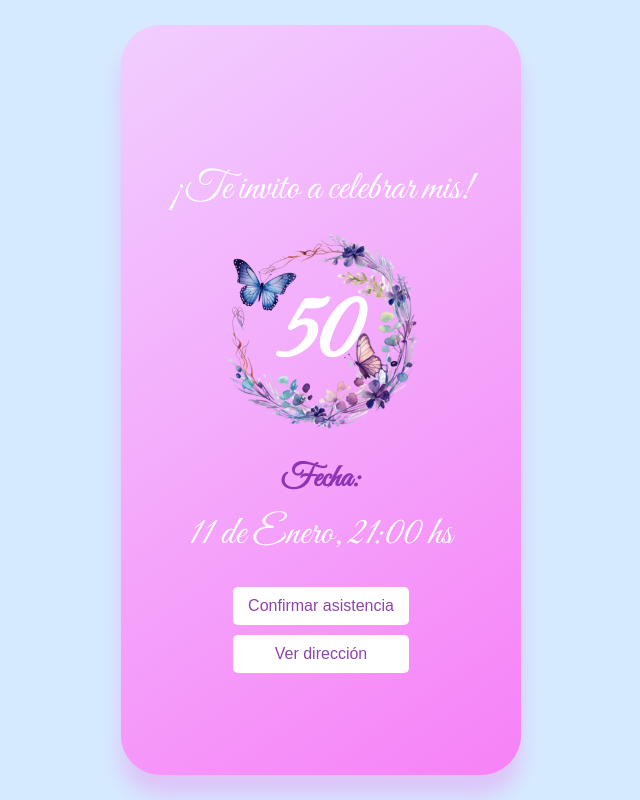
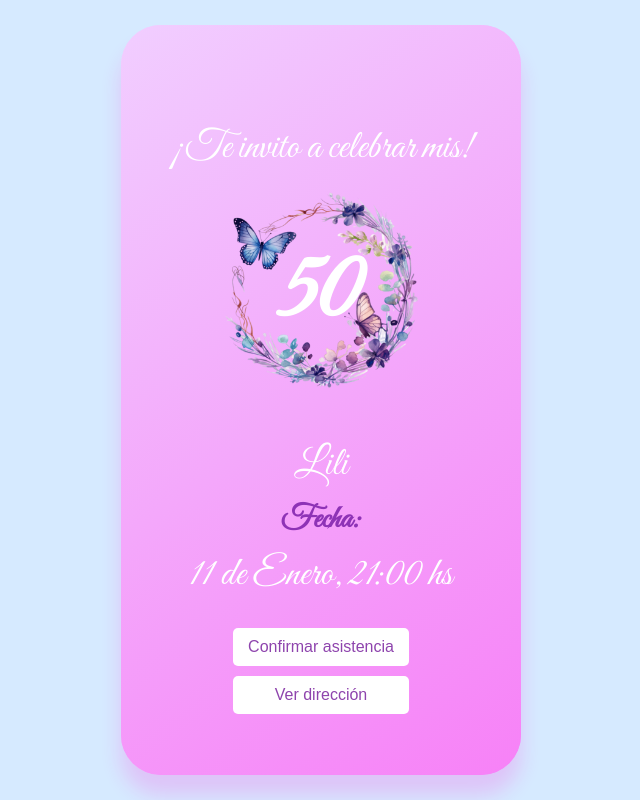
Before and after one commit to Pablogabi07/Invitacion_50, a website: page index.html in a window 1280 px wide. Shown: the whole page, without its empty margins (319-959 px from the left). Drawn offline with Linux system fonts and the light colour scheme.

Commit message:
Update index.html

```diff
--- a/index.html
+++ b/index.html
@@ -15,7 +15,8 @@
            <div class="front">
                 <br><br>
                 <p class="inv">¡Te invito a celebrar mis!</p>
-                <h2><span class="fifteen">Lili</span></h2>
+                <h2><span class="fifteen"></span></h2>
+                <p class="inv">Lili</p>
                 <p><strong class="fecha">Fecha:</strong></p>
                 <p class="inv">11 de Enero, 21:00 hs</p><br>
                 <div class="buttons">
```
